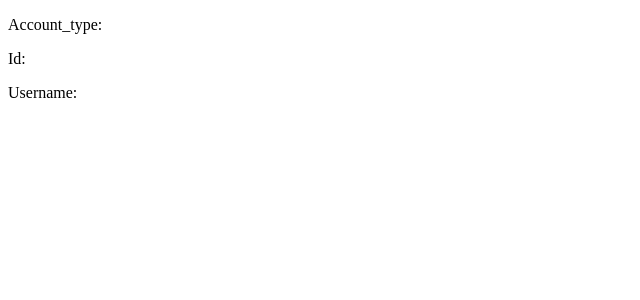
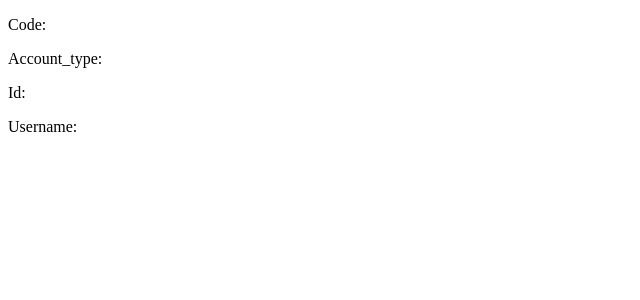
Before and after one commit to Huys-Arthur/AngularTesting, an Angular app: page /auth in a window 1280 px wide. Shown: the top 300 px of the page, without its empty margins (0-640 px from the left). Built offline with nearby package versions, Linux system fonts and the light colour scheme; no server answers.

Commit message:
fixed error #5

```diff
--- a/src/app/auth/auth.component.html
+++ b/src/app/auth/auth.component.html
@@ -1,3 +1,4 @@
+<p>Code: {{code}}</p>
 <p>Account_type: {{account_type}}</p>
 <p>Id: {{id}}</p>
 <p>Username: {{username}}</p>
```
Also changed, not shown: 4 other files (tests, documents, lock files or other folders).
